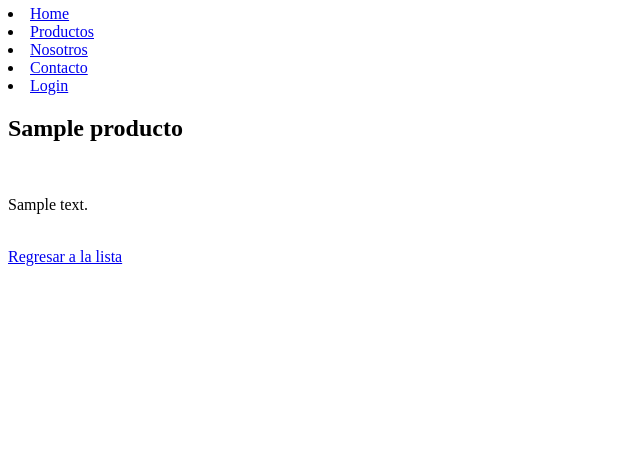
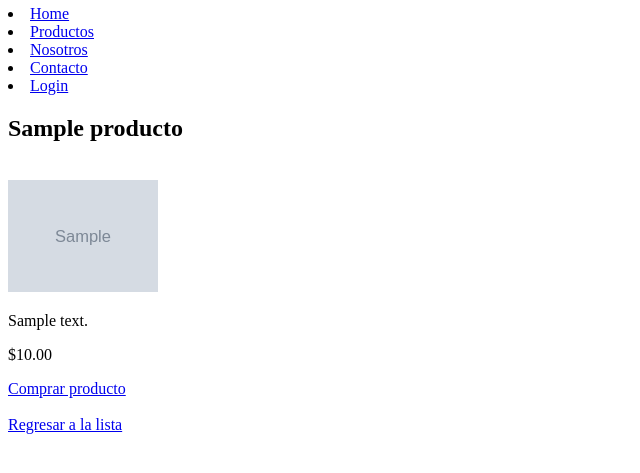
Before and after one commit to oriolrivera/carritoDjango, a Django app: page /producto/1/ in a window 1280 px wide. Shown: the part 207-680 px from the top of the page, without its empty margins (0-640 px from the left). Run offline with Django 3.2, Linux system fonts and the light colour scheme; tables that the repository leaves empty hold one stand-in row (values such as "Sample post"); grey boxes marked "Sample" are stand-in pictures.

Commit message:
agregando mas datos de visualización a singleProducto

```diff
--- a/carrito/carrito/templates/home/singleProducto.html
+++ b/carrito/carrito/templates/home/singleProducto.html
@@ -1,16 +1,20 @@
 {% extends 'base.html' %}
-{% block title%} prodito {{producto.nombre}} {% endblock %}
+{% block title%} producto {{producto.nombre}} {% endblock %}
 
 {% block content %}
 <h1> {{ producto.nombre }} </h1>
 <br>
-{# <img src="/media/{{ producto.imagen }}" alt="" width="150px" heigth="150px"> #}
+<img src="/media/{{ producto.imagen }}" alt="" width="150px" heigth="150px">
 
 <p> {{producto.descripcion}} </p>
 
-{# <p> ${{ producto.precio }} </p> #}
+<p> ${{ producto.precio }} </p>
 
-<br>
+{% if producto.stock > 0 %}
+     <a href="#"> Comprar producto</a>
+{% endif %}
+
+<br><br>
 <a href="{% url "vista_productos" %}">Regresar a la lista</a>
 
 {% endblock %}
```
Also changed, not shown: 1 other file.
